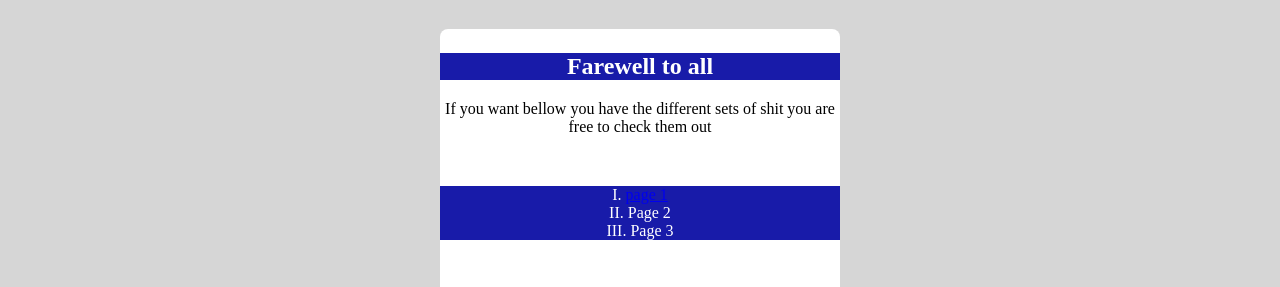
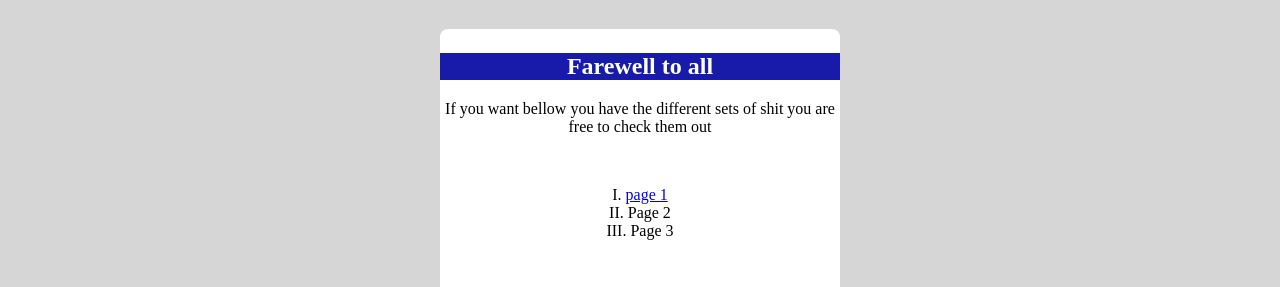
Before and after one commit to zarekfrz/zarekfrz.github.io, a plain HTML site: page index.html in a window 1280 px wide. Shown: the part 1132-1419 px from the top of the page. Drawn offline with Linux system fonts and the light colour scheme.

Commit message:
Update style.css

```diff
--- a/style.css
+++ b/style.css
@@ -52,8 +52,7 @@ section article {
 }
 
 ul {
-    background-color: rgb(24, 27, 169);
-    color: white;
+    color: black;
     list-style-type: upper-roman;
     padding-left: 0;
     list-style-position: inside;
```
